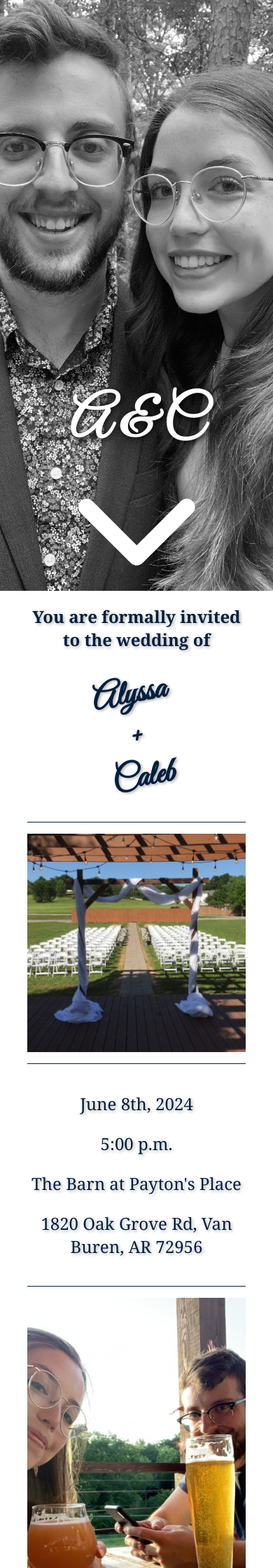
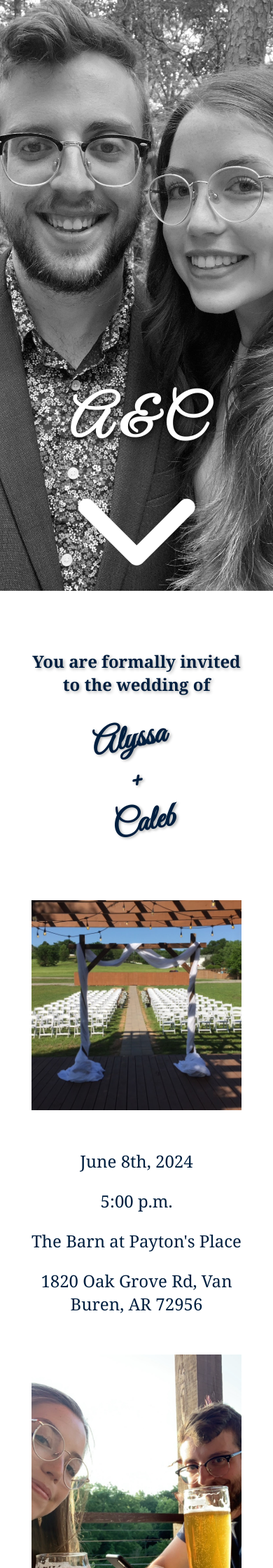
Before and after one commit to Ctaylor27/Wedding_invitation_deploy, a Django app: page / in a window 390 px wide. Shown: the top 2240 px of the page at 70% size. Run offline with Django 5.2, Linux system fonts and the light colour scheme.

Commit message:
Worked on desktop view and refactored css.

```diff
--- a/rsvp/static/rsvp/css/styles.css
+++ b/rsvp/static/rsvp/css/styles.css
@@ -11,6 +11,10 @@ rgba(6, 6, 68, 0.8)
 lightblue : #add8e6
 rgba(255, 191, 144, 0.8)
 */
+
+:root {
+    scroll-behavior: smooth;
+}
 
 body {
     /* font-family: 'Parisienne', cursive; */
@@ -29,7 +33,8 @@ body {
     align-items: center;
     justify-content: center;
     position: relative;
-    font-family:Georgia, 'Times New Roman', Times, serif
+    font-family:Georgia, 'Times New Roman', Times, serif;
+
 }
 /* body::before {
     content: "";
@@ -48,7 +53,13 @@ body {
 
 
     /* outline: 1px solid rgba(253, 169, 141, 0.8); */
-    background-color: rgba(253, 169, 141, 0.8);
+    background-color: #f7f7f7;
+    color: #001f3f;
+    background-image: url('../images/invbackground.png');
+    background-size: cover;
+    background-repeat: no-repeat;
+    background-position-x: 50%;
+    background-position-y: 55%;
     width: 100vw;
     min-width: 20rem;
     display: flex;
@@ -59,14 +70,8 @@ body {
     position: relative;
 }
 
-.photo_quote {
-    position: absolute;
-    height: 100vh;
-    width: inherit;
-}
-.photot_quote * {
-    overflow: hidden;
-}
+
+
 
 form {
     align-self: center;
@@ -88,7 +93,7 @@ label {
 }
 
 a {
-    color: white;
+    color: #001F3F;
     text-decoration: none;
 }
 
@@ -107,36 +112,6 @@ hr {
 #rsvp_link {
     color:rgba(0, 31, 63, 0.936);
 
-}
-
-.photo_quote {
-    position: relative;
-    top: 0;
-    margin: 0;
-    text-shadow: 2px 2px 4px rgba(0, 0, 0, .3);
-    display: flex;
-    justify-content: center;
-}
-
-.photo_quote::before {
-    content: "";
-    position: absolute;
-    top: 0;
-    right: 0;
-    bottom: 0;
-    left: 0;
-    background-image: url('../images/flowershirt.jpg');
-    background-size: cover;
-    background-position: center;
-    background-repeat: no-repeat;
-    background-position-y: -10%;
-    filter: grayscale(1);
-    z-index: 0; /* Ensure the pseudo-element is behind the content */
-}
-.photo_quote * {
-    /* Styles for the content, including keeping it in color */
-    filter: grayscale(0%);
-    z-index: 1;
 }
 
 
@@ -162,8 +137,10 @@ h2 {
     text-shadow: 2px 2px 4px rgba(0, 0, 0, .3);
     font-size: 2rem;
 
+    color:rgba(0, 31, 63, 0.936);
 }
-#rsvp_link:hover {
+
+#rsvp_link:hover, #registry {
     color: #add8e6;
 }
 h1 {
@@ -251,6 +228,73 @@ input[type="text"] {
     background-color: #add8e6;
 }
 
+.landing-section {
+    padding: 1rem 0;
+   }
+
+
+.photo_quote {
+    background-image: url("../images/flowershirt.JPG");
+    height: 100vh;
+    width: 100vw;
+    background-size: contain;
+    background-repeat: no-repeat;
+    background-position: center;
+    position: relative;
+    display: flex;
+    justify-content: center;
+    align-items: flex-end;
+    filter: grayscale(1);
+}
+
+
+.photo_quote .landing-logo {
+    position: absolute;
+}
+
+.photo_quote * h2 {
+    color: white;
+    font-size: 5rem;
+    font-family: 'Great Vibes', cursive;
+    text-shadow: 2px 2px 10px rgba(0, 0, 0, .9);
+    margin: 0;
+}
+#text-body {
+    width: 50vw;
+    margin-top: 2rem;
+    display: flex;
+    flex-wrap: wrap;
+
+    justify-content: space-evenly;
+}
+
+#text-body .heading {
+    margin: 2rem;
+}
+
+.landing-section {
+    width: 300px;
+}
+
+.landing-section img {
+    width: 300px;
+}
+
+#text-body .landing-section p {
+    font-size: 1.5rem;
+}
+
+
+
+#our_names {
+    transform: rotate(-10deg);
+    font-family: 'Great Vibes', cursive;
+}
+hr {
+    color: #001F3F;
+}
+
+
 @media only screen and (max-width: 900px) {
     body {
         width: 100vw;
@@ -276,50 +320,17 @@ input[type="text"] {
     a {
         color: #001F3F;
     }
+    #text-body {
+        width: 100vw;
+    }
 
-   .landing-section {
-    border-top: 1px solid #001F3F;
-    padding: 1rem 0;
+
+   .photo_quote {
+        background-size: cover;
    }
+
    .landing-section img {
     width: 100%;
-   }
+}
 
-    .photo_quote {
-        height: 100vh;
-        position: relative;
-    }
-
-    .photo_quote::before {
-        background-position-x: 60%;
-    }
-    .photo_quote .landing-logo {
-        position: absolute;
-        bottom: 0;
-    }
-
-    .photo_quote * h2 {
-        color: white;
-        font-size: 5rem;
-        font-family: 'Great Vibes', cursive;
-        text-shadow: 2px 2px 10px rgba(0, 0, 0, .9);
-        margin: 0;
-    }
-    .text-body {
-        margin: 0;
-
-    }
-
-    #our_names {
-        transform: rotate(-10deg);
-        font-family: 'Great Vibes', cursive;
-    }
-    hr {
-        color: #001F3F;
-    }
-    #rsvp_link {
-        color:rgba(0, 31, 63, 0.936);
-
-    }
-
-  }
+}
--- a/rsvp/templates/rsvp/landing.html
+++ b/rsvp/templates/rsvp/landing.html
@@ -10,12 +10,16 @@
             <!-- <img class="wlogo" src="{% static 'rsvp/images/wlogo.png' %}" /> -->
             <div class="landing-logo">
                 <h2>A & C</h2>
-                <svg xmlns="http://www.w3.org/2000/svg" viewBox="0 0 512 512"><path fill="#ffffff" d="M233.4 406.6c12.5 12.5 32.8 12.5 45.3 0l192-192c12.5-12.5 12.5-32.8 0-45.3s-32.8-12.5-45.3 0L256 338.7 86.6 169.4c-12.5-12.5-32.8-12.5-45.3 0s-12.5 32.8 0 45.3l192 192z"/></svg>
+                <a href="#text-body">
+                    <svg xmlns="http://www.w3.org/2000/svg" viewBox="0 0 512 512"><path fill="#ffffff" d="M233.4 406.6c12.5 12.5 32.8 12.5 45.3 0l192-192c12.5-12.5 12.5-32.8 0-45.3s-32.8-12.5-45.3 0L256 338.7 86.6 169.4c-12.5-12.5-32.8-12.5-45.3 0s-12.5 32.8 0 45.3l192 192z"/></svg>
+                </a>
             </div>
     </div>
-    <div class="text-body">
-        <h2>You are formally invited to the wedding of </h2>
-        <h1 id="our_names">Alyssa<br>+<br>Caleb</h1>
+    <div id="text-body">
+        <div class="heading">
+            <h2>You are formally invited to the wedding of </h2>
+            <h1 id="our_names">Alyssa<br>+<br>Caleb</h1>
+        </div>
 
         <div class="landing-section">
             <img src="{% static 'rsvp/images/ceremony.jpg' %}" alt="" srcset="">
```
